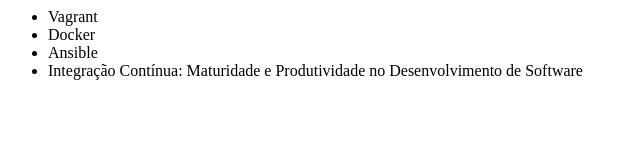
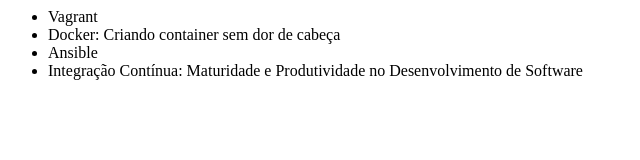
Before and after one commit to andreluiz797/alura-git, a plain HTML site: page index.html in a window 1280 px wide. Shown: the whole page, without its empty margins (0-640 px from the left). Drawn offline with Linux system fonts and the light colour scheme.

```diff
--- a/index.html
+++ b/index.html
@@ -3,12 +3,12 @@
 <html lang="en">
 <head>
     <meta charset="UTF-8">
-    <title>Cursos da Alura</title>
+    <title>Cursos  Devolps da Alura</title>
 </head>
 <body>
     <ul>
         <li>Vagrant</li>
-        <li>Docker</li>
+        <li>Docker: Criando container sem dor de cabeça</li>
         <li>Ansible</li>
         <li>Integração Contínua: Maturidade e Produtividade no Desenvolvimento de Software</li>
     </ul>
```
